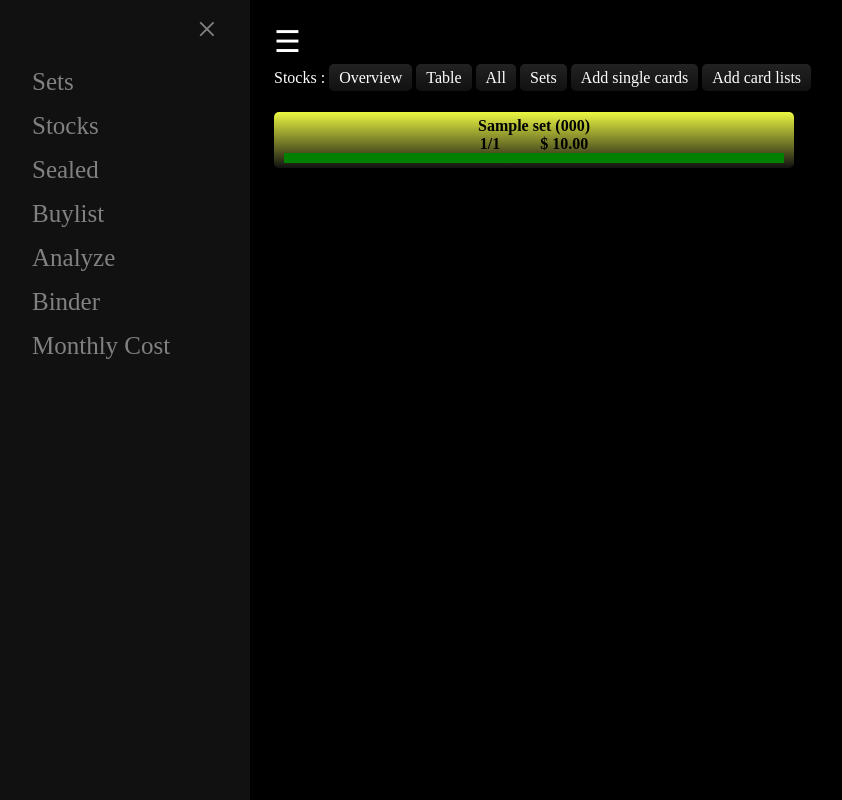
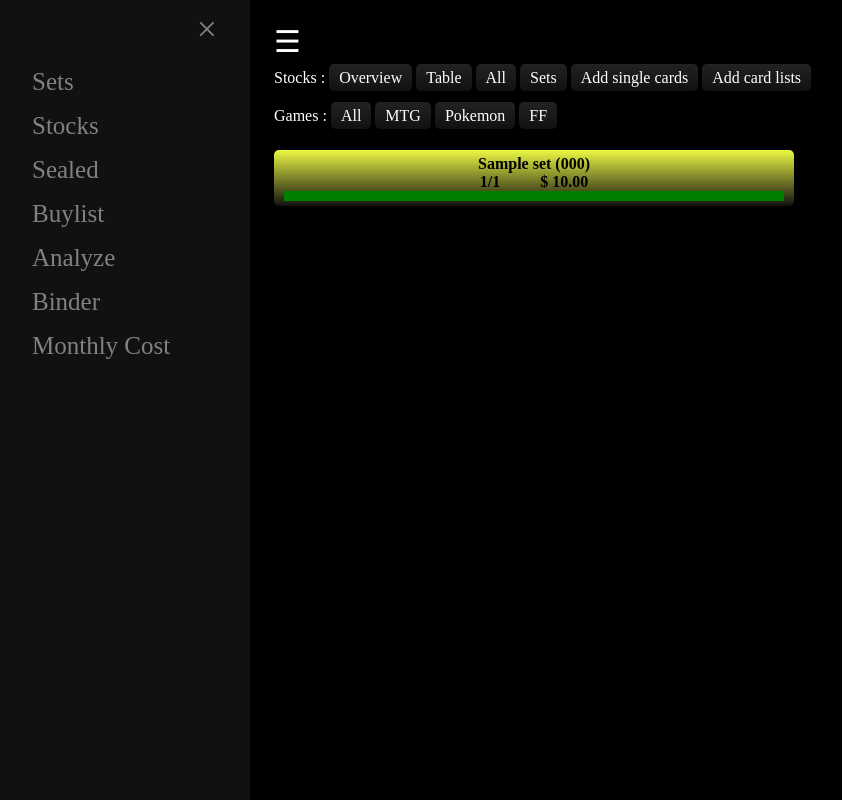
Before and after one commit to FlorentDeville/diamondhand, a PHP site: page / in a window 1280 px wide. Shown: the whole page, without its empty margins (0-842 px from the left). Run offline with PHP 8.4, Linux system fonts and the light colour scheme; tables that the repository leaves empty or names only in its code hold one stand-in row (values such as "Sample post").

Commit message:
Add filter per game in the stock overview.

```diff
--- a/ui/stock_overview.php
+++ b/ui/stock_overview.php
@@ -41,12 +41,31 @@
         }, "json");
     }
 </script>
+
+<div id="menu" style="margin:10 0 20 0;">
+    <div style="display:inline;"> Games : </div>
+    <a class="stockMenuButton" href="./index.php?page=stock_index.php&stock_page=stock_overview.php"><div class="stockMenuButton">All</div></a>
+    <a class="stockMenuButton" href="./index.php?page=stock_index.php&stock_page=stock_overview.php&gameid=1"><div class="stockMenuButton">MTG</div></a>
+    <a class="stockMenuButton" href="./index.php?page=stock_index.php&stock_page=stock_overview.php&gameid=2"><div class="stockMenuButton">Pokemon</div></a>
+    <a class="stockMenuButton" href="./index.php?page=stock_index.php&stock_page=stock_overview.php&gameid=3"><div class="stockMenuButton">FF</div></a>
+</div>
+
 <div style="display:flex;">
     <div style="float:left; margin:0 50 0 0;">
 <?php
 
+$cond = "";
+if(isset($_GET["gameid"]))
+{
+    $cond = "game_id=" . $_GET["gameid"];
+}
+else
+{
+    $cond = "1 = 1";
+}
+
 $sql_get_all_sets = "select sets.name, sets_langs.id, languages.code
-from sets_langs inner join sets on sets_langs.set_id = sets.id inner join languages on sets_langs.lang_id = languages.id;";
+from sets_langs inner join sets on sets_langs.set_id = sets.id inner join languages on sets_langs.lang_id = languages.id where " . $cond;
 $result = $connection->query($sql_get_all_sets);
 
 while($row = $result->fetch())
```
Also changed, not shown: 1 other file.
